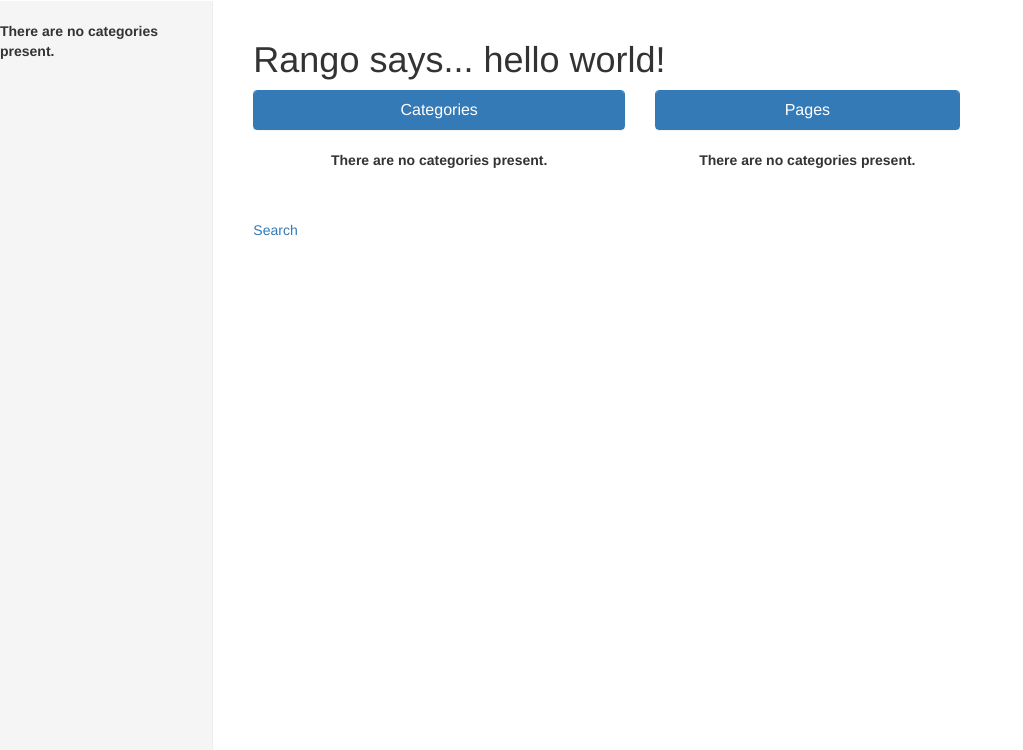
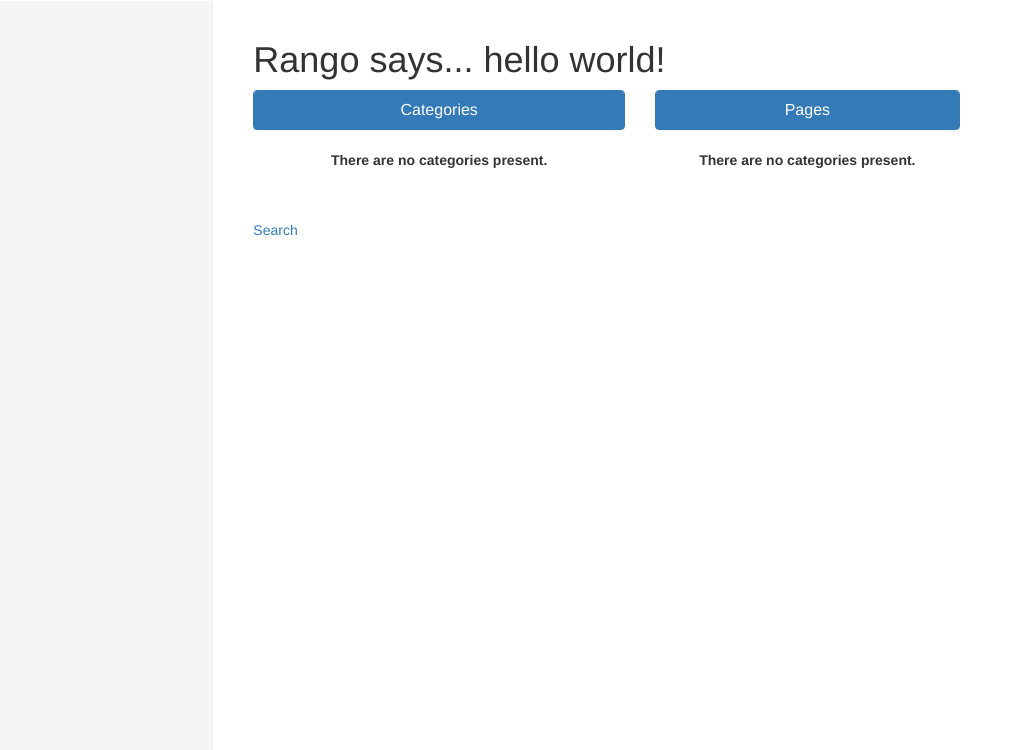
Before and after one commit to DerevenetsArtyom/tangoDjango, a Django app: page /rango/ in a window 1280 px wide. Shown: the part 50-800 px from the top of the page, without its empty margins (0-1023 px from the left). Run offline with Django 3.2, Linux system fonts and the light colour scheme; data that the repository does not hold is empty; some libraries are stand-ins or nearby versions.

Commit message:
Remove <p> with no categories

```diff
--- a/templates/rango/cats.html
+++ b/templates/rango/cats.html
@@ -5,6 +5,6 @@
         <a href="{% url 'category' c.slug %}">{{ c.name }}</a></li>
       {% endfor %}
   {% else %}
-      <li><strong>There are no categories present.</strong></li>
+      <!--<li><strong>There are no categories present.</strong></li>-->
   {% endif %}
 </ul>
```
